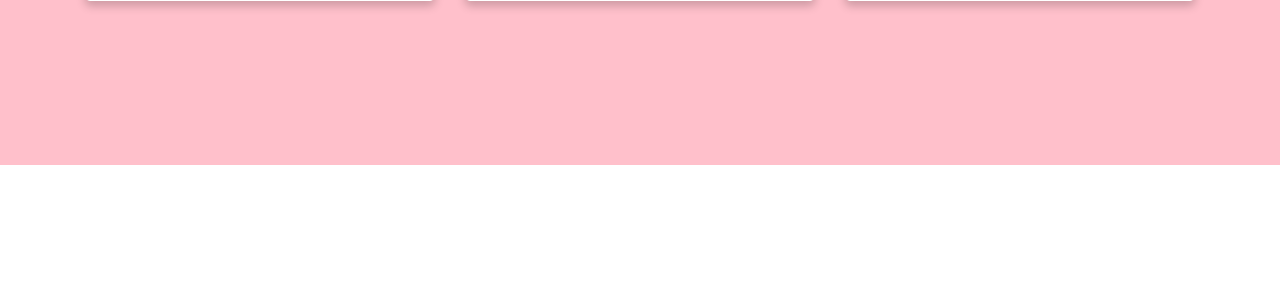
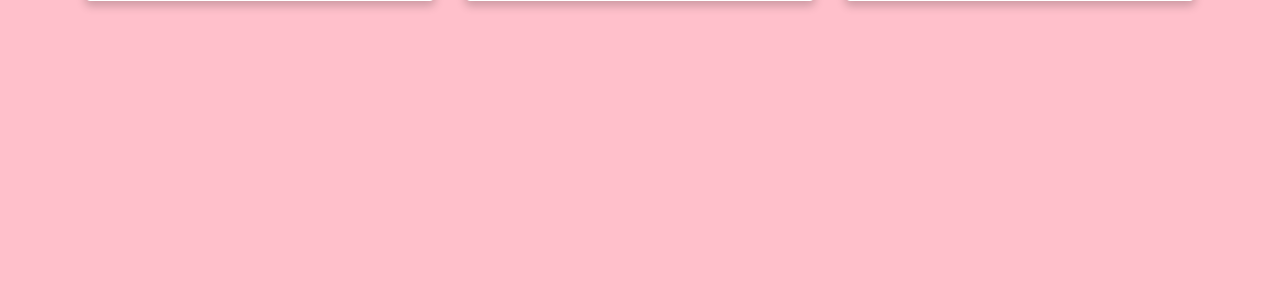
Before and after one commit to soujanyanmbri/webpass1, a PHP site: page /Routes/courses/css.html in a window 1280 px wide. Shown: the part 2295-2588 px from the top of the page. Before the commit the page ends 2460 px from the top, so only its background shows below. Run offline with PHP 8.4, Linux system fonts and the light colour scheme.

Commit message:
Temp Footer Fix

```diff
--- a/CSS/common.css
+++ b/CSS/common.css
@@ -1,7 +1,7 @@
 footer {
-    height: 10vh;
+    height: 25vh;
 }
 
 .footer-filler {
-    height: 8vh;
+    height: 24vh;
 }
```
